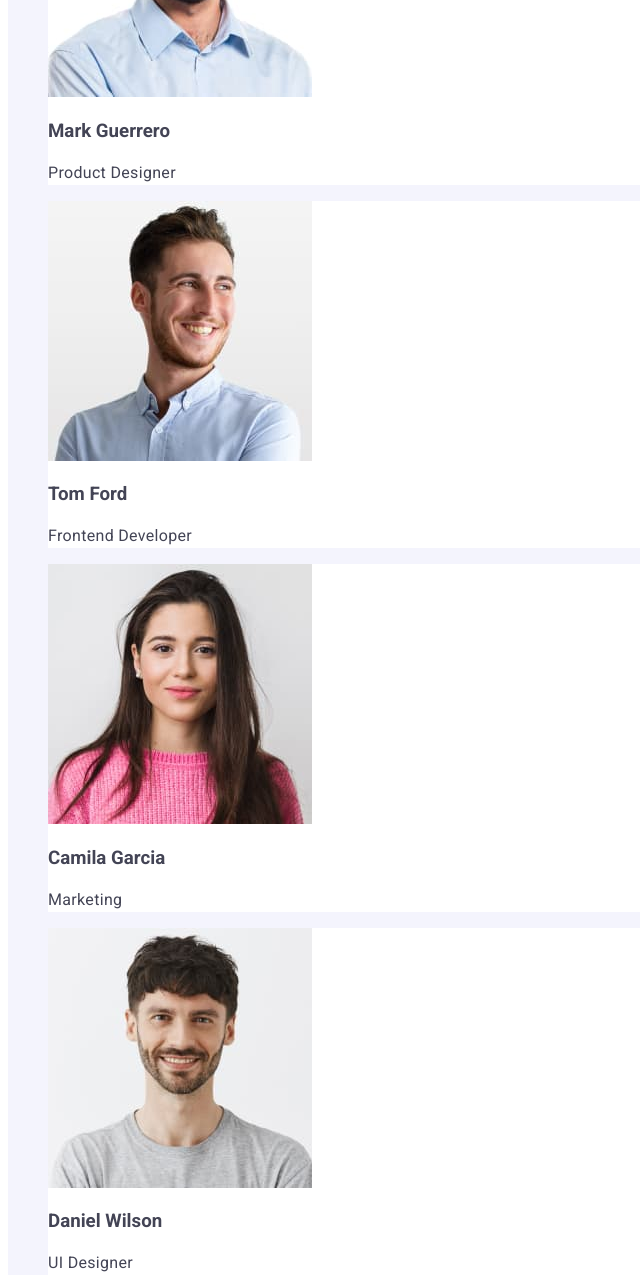
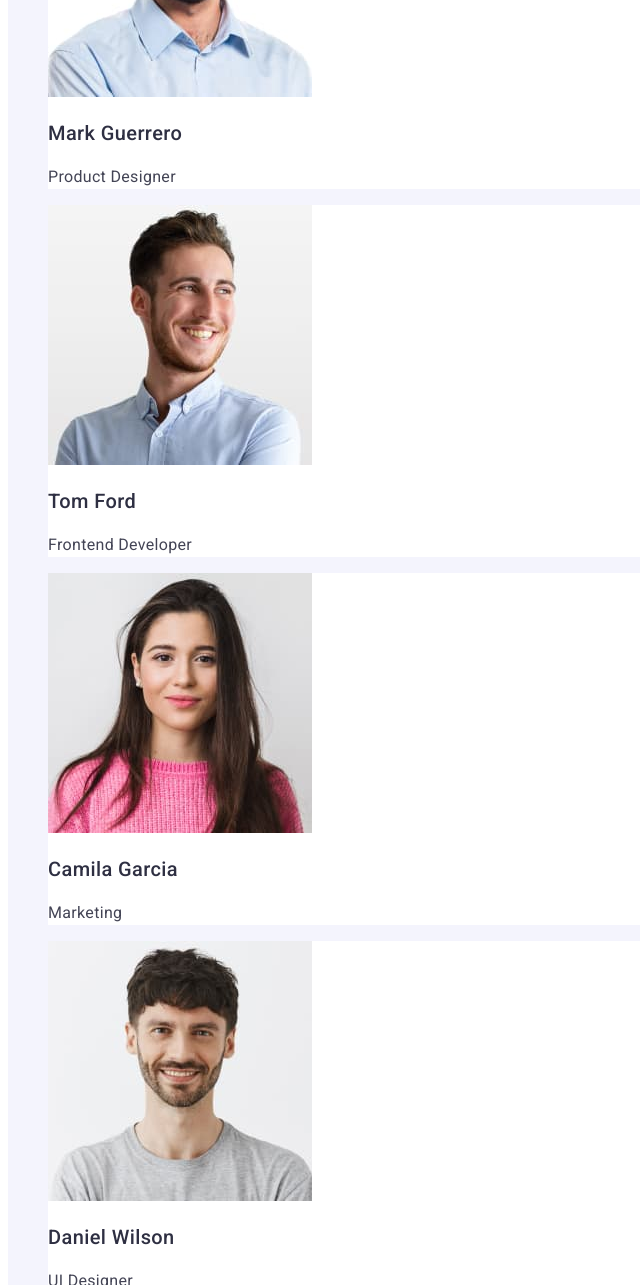
Before and after one commit to mazurkevych30/goit-markup-hw-02, a plain HTML site: page index.html in a window 1280 px wide. Shown: the part 1990-3275 px from the top of the page, without its empty margins (0-640 px from the left). Drawn offline with Linux system fonts and the light colour scheme.

Commit message:
update index

```diff
--- a/index.html
+++ b/index.html
@@ -117,22 +117,22 @@
         <ul class="list">
           <li class="team-list-item">
             <img src="./images/team-card1.jpg" alt="mark" width="264" />
-            <h3 class="title-3">Mark Guerrero</h3>
+            <h3 class="title-down">Mark Guerrero</h3>
             <p class="medium-text">Product Designer</p>
           </li>
           <li class="team-list-item">
             <img src="./images/team-card2.jpg" alt="tom" width="264" />
-            <h3 class="title-3">Tom Ford</h3>
+            <h3 class="title-down">Tom Ford</h3>
             <p class="medium-text">Frontend Developer</p>
           </li>
           <li class="team-list-item">
             <img src="./images/team-card3.jpg" alt="camila" width="264" />
-            <h3 class="title-3">Camila Garcia</h3>
+            <h3 class="title-down">Camila Garcia</h3>
             <p class="medium-text">Marketing</p>
           </li>
           <li class="team-list-item">
             <img src="./images/team-card4.jpg" alt="daniel" width="264" />
-            <h3 class="title-3">Daniel Wilson</h3>
+            <h3 class="title-down">Daniel Wilson</h3>
             <p class="medium-text">UI Designer</p>
           </li>
         </ul>
```
